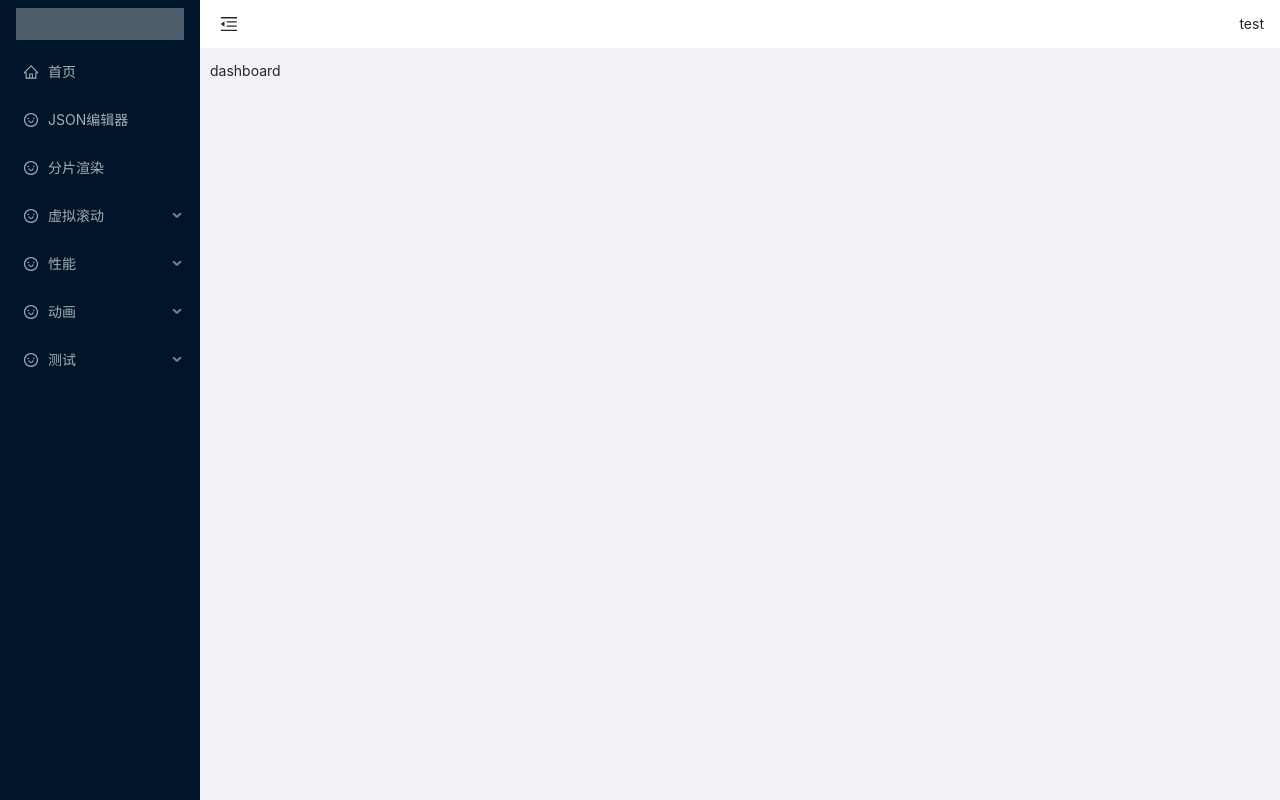
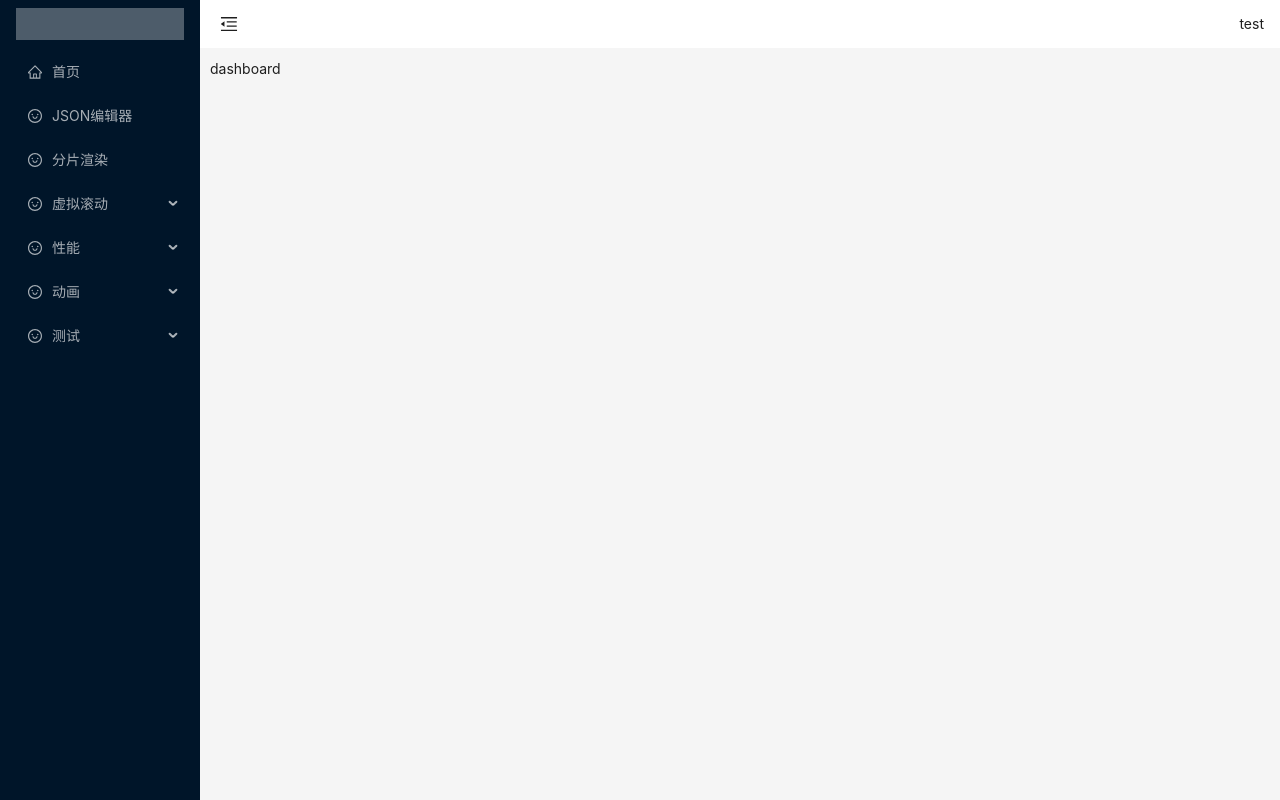
Before and after one commit to db-shuai/react-webpack-template, a React app: page /#/dashboard in a window 1280 px wide. Built offline with nearby package versions, Linux system fonts and the light colour scheme.

Commit message:
andt 升级

```diff
--- a/package.json
+++ b/package.json
@@ -49,7 +49,7 @@
   },
   "dependencies": {
     "@ant-design/icons": "^4.7.0",
-    "antd": "^4.21.5",
+    "antd": "5.x",
     "axios": "^0.27.2",
     "dayjs": "^1.11.3",
     "history": "^5.3.0",
--- a/src/styles/main.less
+++ b/src/styles/main.less
@@ -1,5 +1,9 @@
 html {
   background-color: #f0f2f5;
+}
+
+body {
+  margin: 0;
 }
 
 #app {
```
Also changed, not shown: src/main.tsx (+6 -7 lines), 1 other file (tests, documents, lock files or other folders).
